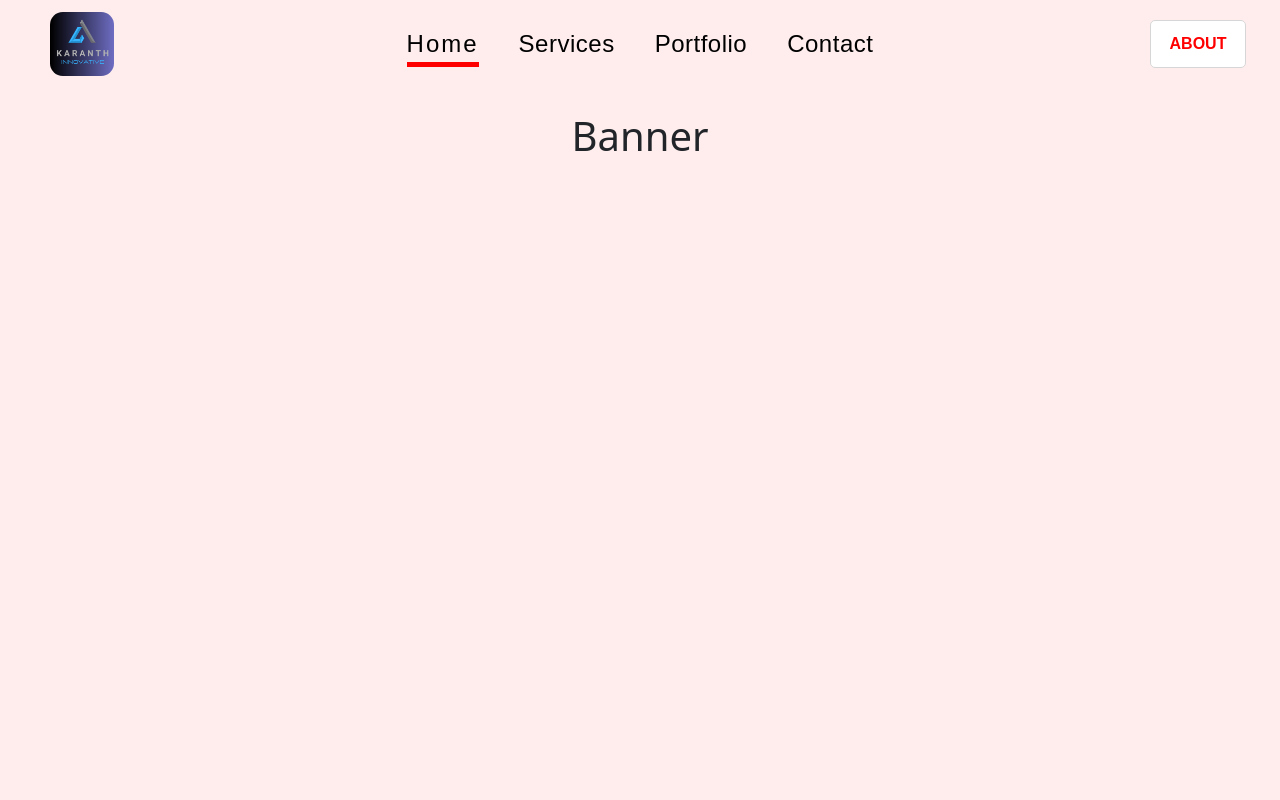
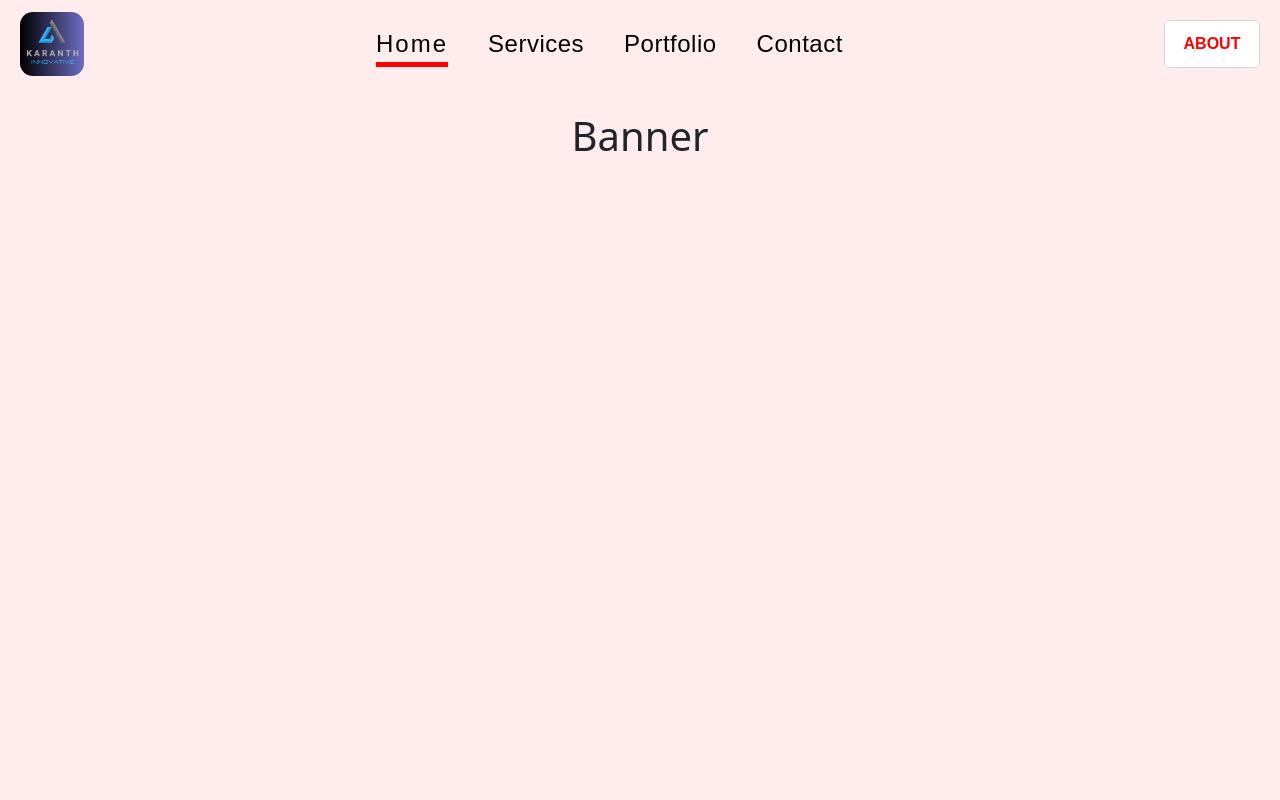
Before and after one commit to Sanath-karanth/karanthportfolio, a React (Create React App) app: page /mainpage in a window 1280 px wide. Shown: the top 800 px of the page. Built offline with nearby package versions, Linux system fonts and the light colour scheme.

Commit message:
header code update

```diff
--- a/package.json
+++ b/package.json
@@ -14,6 +14,7 @@
     "@types/react-redux": "^7.1.25",
     "axios": "^1.4.0",
     "bootstrap": "^5.3.0",
+    "hamburger-react": "^2.5.0",
     "lodash": "^4.17.21",
     "lottie-react": "^2.4.0",
     "moment": "^2.29.4",
--- a/src/commonui/Header/Header.module.scss
+++ b/src/commonui/Header/Header.module.scss
@@ -6,16 +6,6 @@
   display: flex;
   justify-content: center;
   align-items: center;
-}
-.header-img-cont,
-.header-txt-cont,
-.header-about-cont {
-  @extend .headerScreen-center;
-}
-.header-logo-Col,
-.header-center-Col,
-.header-right-Col {
-  @extend .headerScreen-center;
 }
 .header-txt-mobile-cont {
   @extend .headerScreen-center;
@@ -32,11 +22,31 @@
     margin: 0 auto;
     width: auto;
   }
-  .header-Desktop {
+  .header-desktop {
+    display: none;
+  }
+  .header-mobile {
     display: block;
   }
-  .header-Mobile {
-    display: block;
+  .header-mainflex {
+    display: flex;
+    flex-direction: row;
+    justify-content: space-between;
+    align-items: flex-start;
+  }
+  .header-submainflex {
+    display: flex;
+    flex-direction: column;
+    justify-content: center;
+    align-items: center;
+  }
+  .header-img-cont {
+    margin-right: 7rem;
+    align-self: flex-start;
+    margin-bottom: 0.75rem;
+  }
+  .header-txt-cont {
+    display: none;
   }
   .header-cont {
     position: fixed;
@@ -50,18 +60,6 @@
     display: block;
     box-shadow: rgba(0, 0, 0, 0.45) 0px 0px 0px -10px;
   }
-  .header-logo-Col {
-    width: 10% !important;
-  }
-  .header-center-Col {
-    width: 80% !important;
-  }
-  .header-right-Col {
-    width: 10% !important;
-  }
-  .header-txt-mobile-Col {
-    width: 100% !important;
-  }
   .header-logo {
     height: 3.5rem;
     width: 3.5rem;
@@ -69,12 +67,18 @@
   }
   .header-nav-txt {
     font-family: 'Montserrat', sans-serif;
-    font-size: 1rem;
+    font-size: 0.7rem;
     margin-bottom: 2px;
   }
   .header-about-txt {
     font-family: 'Montserrat', sans-serif;
     font-size: 1rem;
+  }
+}
+
+@media (min-width: 500px) and (max-width: 767px) {
+  .header-img-cont {
+    margin-right: 7rem;
   }
 }
 
@@ -84,10 +88,28 @@
     margin: 0 auto;
     width: auto;
   }
-  .header-Desktop {
+  .header-desktop {
     display: block;
   }
-  .header-Mobile {
+  .header-mobile {
+    display: none;
+  }
+  .header-mainflex {
+    display: flex;
+    flex-direction: row;
+    justify-content: space-between;
+    align-items: center;
+  }
+  .header-submainflex {
+    display: flex;
+    flex-direction: row;
+    justify-content: center;
+    align-items: center;
+  }
+  .header-img-cont {
+    margin-right: 7rem;
+  }
+  .header-txt-cont {
     display: block;
   }
   .header-cont {
@@ -101,15 +123,6 @@
     text-align: center;
     display: block;
     box-shadow: rgba(0, 0, 0, 0.45) 0px 0px 0px -10px;
-  }
-  .header-logo-Col {
-    width: 10% !important;
-  }
-  .header-center-Col {
-    width: 80% !important;
-  }
-  .header-right-Col {
-    width: 10% !important;
   }
   .header-logo {
     height: 4rem;
@@ -139,16 +152,40 @@
   }
 }
 
+@media (min-width: 900px) and (max-width: 1199px) {
+  .header-img-cont {
+    margin-right: 12rem;
+  }
+}
+
 /* Desktop View */
 @media (min-width: 1200px) {
   .headerContainer-main {
     margin: 0 auto;
     width: auto;
   }
-  .header-Desktop {
+  .header-desktop {
     display: block;
   }
-  .header-Mobile {
+  .header-mobile {
+    display: none;
+  }
+  .header-mainflex {
+    display: flex;
+    flex-direction: row;
+    justify-content: space-between;
+    align-items: center;
+  }
+  .header-submainflex {
+    display: flex;
+    flex-direction: row;
+    justify-content: center;
+    align-items: center;
+  }
+  .header-img-cont {
+    margin-right: 17rem;
+  }
+  .header-txt-cont {
     display: block;
   }
   .header-cont {
@@ -162,15 +199,6 @@
     text-align: center;
     display: block;
     box-shadow: rgba(0, 0, 0, 0.45) 0px 0px 0px -10px;
-  }
-  .header-logo-Col {
-    width: 10% !important;
-  }
-  .header-center-Col {
-    width: 80% !important;
-  }
-  .header-right-Col {
-    width: 10% !important;
   }
   .header-logo {
     height: 4rem;
--- a/src/commonui/Header/Header.tsx
+++ b/src/commonui/Header/Header.tsx
@@ -3,7 +3,7 @@ import { Row, Col } from 'react-bootstrap';
 import '../../containers/MainScreen/MainScreen.css';
 import styles from './Header.module.scss';
 import headerLogo from '../../images/header/header.png';
-import { IProductOrderDetailsData, IProductOrderResponse } from '../../models/HeaderModels';
+import { Divide as Hamburger } from 'hamburger-react';
 
 interface IHeaderProps {
   headertype?: string;
@@ -12,7 +12,18 @@ interface IHeaderProps {
 const Header: FunctionComponent<IHeaderProps> = () => {
   const [scrollTop, setScrollTop] = useState<number>(0);
   const [colDeskShow, setColDeskShow] = useState<boolean>(true);
-  const [colMobileShow, setColMobileShow] = useState<boolean>(false);
+  const [colMobileShow, setColMobileShow] = useState<boolean>(true);
+  const [isOpen, setOpen] = useState<boolean>(false);
+
+  const toggleMenu = useCallback(() => {
+    setOpen(!isOpen);
+    const headerTextDivElement: HTMLElement | null = document.querySelector('#header-navtxt');
+    if (isOpen) {
+      headerTextDivElement && (headerTextDivElement.style.display = 'none');
+    } else {
+      headerTextDivElement && (headerTextDivElement.style.display = 'block');
+    }
+  }, [isOpen]);
 
   // UseEffect code for onScroll top bottom header color change for Desktop
   useEffect(() => {
@@ -89,27 +100,27 @@ const Header: FunctionComponent<IHeaderProps> = () => {
   }, [scrollTop]);
 
   // UseEffect code to put condition for window size for mobile
-  useEffect(() => {
-    function handleResize() {
-      if (window.innerWidth < 764) {
-        setColDeskShow(false);
-        setColMobileShow(true);
-      } else if (window.innerWidth > 764) {
-        setColDeskShow(true);
-        setColMobileShow(false);
-      }
-    }
-    window.addEventListener('resize', handleResize);
-    return () => window.removeEventListener('resize', handleResize);
-  }, [colDeskShow, colMobileShow]);
+  // useEffect(() => {
+  //   function handleResize() {
+  //     if (window.innerWidth < 767) {
+  //       setColDeskShow(false);
+  //       setColMobileShow(true);
+  //     } else if (window.innerWidth > 767) {
+  //       setColDeskShow(true);
+  //       setColMobileShow(false);
+  //     }
+  //     return window.innerWidth;
+  //   }
+  //   window.addEventListener('resize', handleResize);
+  //   return () => window.removeEventListener('resize', handleResize, false);
+  // }, [colDeskShow, colMobileShow]);
 
   return (
     <Fragment>
       <div className={styles['headerContainer-main']}>
-        <div className={styles['header-Desktop']}>
         <header className={styles['header-cont']} id='headerContDesktop'>
-            <Row className='gx-0'>
-              <Col xs={2} md={2} className={styles['header-logo-Col']}>
+          <div className={styles['header-mainflex']}>
+            <div className={styles['header-submainflex']}>
               <div className={styles['header-img-cont']}>
                 <img
                   className={styles['header-logo']}
@@ -118,10 +129,7 @@ const Header: FunctionComponent<IHeaderProps> = () => {
                   alt='logo'
                 ></img>
               </div>
-              </Col>
-              <Col xs={8} md={8} className={styles['header-center-Col']}>
-                {colDeskShow && (
-                  <div className={styles['header-txt-cont']}>
+              <div className={styles['header-txt-cont']} id='header-navtxt'>
                 <nav>
                   <span className={styles['header-nav-txt']}>
                     <a href='#home' className='active'>
@@ -139,85 +147,21 @@ const Header: FunctionComponent<IHeaderProps> = () => {
                   </span>
                 </nav>
               </div>
-                )}
-              </Col>
-              <Col xs={2} md={2} className={styles['header-right-Col']}>
+            </div>
             <div className={styles['header-about-cont']}>
+              <div className={styles['header-desktop']}>
                 <span className={styles['header-about-txt']}>
                   <a href='#about' className={styles['anchor-btn']}>
                     ABOUT
                   </a>
                 </span>
               </div>
-              </Col>
-              <Col xs={12} md={12} className={styles['header-txt-mobile-Col']}>
-                {colMobileShow && (
-                  <div className={styles['header-txt-mobile-cont']}>
-                    <nav>
-                      <span className={styles['header-nav-txt']}>
-                        <a href='#home' className='active'>
-                          Home
-                        </a>
-                      </span>
-                      <span className={styles['header-nav-txt']}>
-                        <a href='#services'>Services</a>
-                      </span>
-                      <span className={styles['header-nav-txt']}>
-                        <a href='#portfolio'>Portfolio</a>
-                      </span>
-                      <span className={styles['header-nav-txt']}>
-                        <a href='#contact'>Contact</a>
-                      </span>
-                    </nav>
+              <div className={styles['header-mobile']}>
+                <Hamburger toggled={isOpen} toggle={toggleMenu} />
               </div>
-                )}
-              </Col>
-            </Row>
-          </header>
             </div>
-        {/* Mobile View */}
-        {/* <div className={styles['header-Mobile']}>
-          <header className={styles['header-cont']} id='headerContMobile'>
-            <Row className='gx-0'>
-              <Col xs={3} md={3} className={styles['header-logo-Col']}>
-                <div className={styles['header-img-cont']}>
-                  <img
-                    className={styles['header-logo']}
-                    id='img-logo-mobile'
-                    src={headerLogo}
-                    alt='logo'
-                  ></img>
-                </div>
-              </Col>
-              <Col xs={6} md={6} className={styles['header-right-Col']}></Col>
-              <Col xs={3} md={3} className={styles['header-right-Col']}>
-                <div className={styles['header-about-cont']}>
-                  <span className={styles['header-about-txt']}>
-                    <a href='#about'>ABOUT</a>
-                  </span>
-                </div>
-              </Col>
-            </Row>
-            <div className={styles['header-label-txt']}>
-              <nav className='headernav'>
-                <div className={styles['header-nav-txt']}>
-                  <a href='#home' className='active'>
-                    Home
-                  </a>
-                </div>
-                <div className={styles['header-nav-txt']}>
-                  <a href='#services'>Services</a>
-                </div>
-                <div className={styles['header-nav-txt']}>
-                  <a href='#portfolio'>Portfolio</a>
-                </div>
-                <div className={styles['header-nav-txt']}>
-                  <a href='#contact'>Contact</a>
-                </div>
-              </nav>
           </div>
         </header>
-        </div> */}
       </div>
     </Fragment>
   );
--- a/src/containers/MainScreen/MainScreen.css
+++ b/src/containers/MainScreen/MainScreen.css
@@ -90,7 +90,7 @@ section .text-container .text-box h3 {
     header nav a {
         letter-spacing: 0.5px;
         letter-spacing: 0.5px;
-        margin: 10px 8px;
+        margin: 10px 7px;
         color: #000000;
     }
 
@@ -101,6 +101,11 @@ section .text-container .text-box h3 {
         border-bottom: 5px solid #FF0000;
         padding-bottom: 2px;
     }
+
+    #header-navtxt {
+        display: none;
+    }
+
 }
 
 /* Tablet View */
@@ -118,6 +123,10 @@ section .text-container .text-box h3 {
         text-decoration: none;
         border-bottom: 5px solid #FF0000;
         padding-bottom: 5px;
+    }
+
+    #header-navtxt {
+        display: block;
     }
 }
 
@@ -137,4 +146,8 @@ section .text-container .text-box h3 {
         border-bottom: 5px solid #FF0000;
         padding-bottom: 5px;
     }
+
+    #header-navtxt {
+        display: block;
+    }
 }
--- a/src/containers/MainScreen/MainScreen.tsx
+++ b/src/containers/MainScreen/MainScreen.tsx
@@ -1,4 +1,4 @@
-import React, { Fragment, FunctionComponent, useEffect } from 'react';
+import React, { Fragment, FunctionComponent, useEffect, useState } from 'react';
 import { Row, Col } from 'react-bootstrap';
 import { useDispatch, useSelector } from 'react-redux';
 import styles from './MainScreen.module.scss';
```
Also changed, not shown: src/customHooks/useMatchMedia.ts (added, +33 -0 lines), 1 other file (tests, documents, lock files or other folders). Lines whose indentation alone changed are shown as unchanged.
